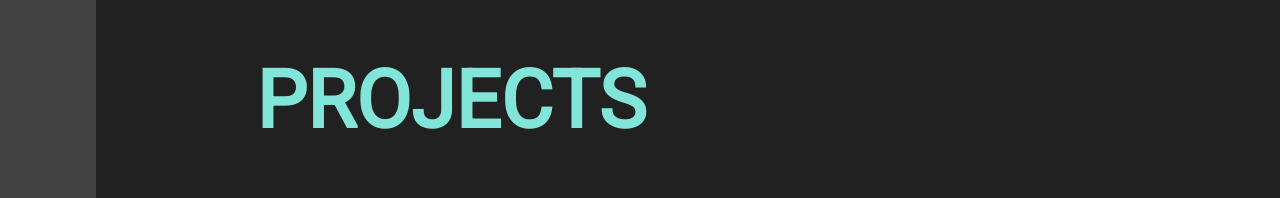
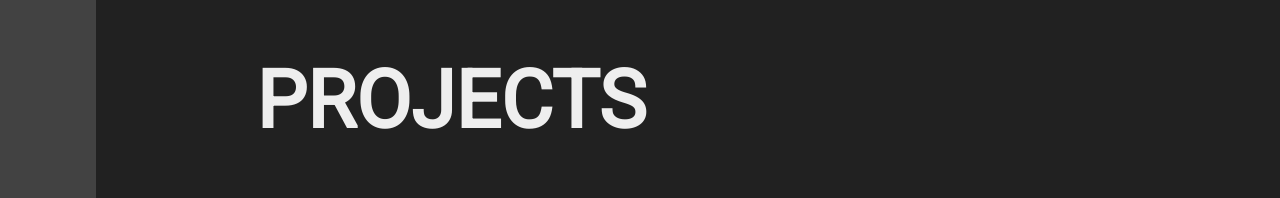
Before and after one commit to marcusalint/Personal-Portfolio, a React (Create React App) app in the folder personal-portfolio/: page /projects in a window 1280 px wide. Shown: the top 198 px of the page. Built offline with nearby package versions, Linux system fonts and the light colour scheme.

Commit message:
tinkering with color schemes

```diff
--- a/personal-portfolio/src/components/Projects.scss
+++ b/personal-portfolio/src/components/Projects.scss
@@ -7,5 +7,5 @@
 }
 
 #project--page--heading {
-  color:#81e6d9;
+  color:#EEE;
 }
```
